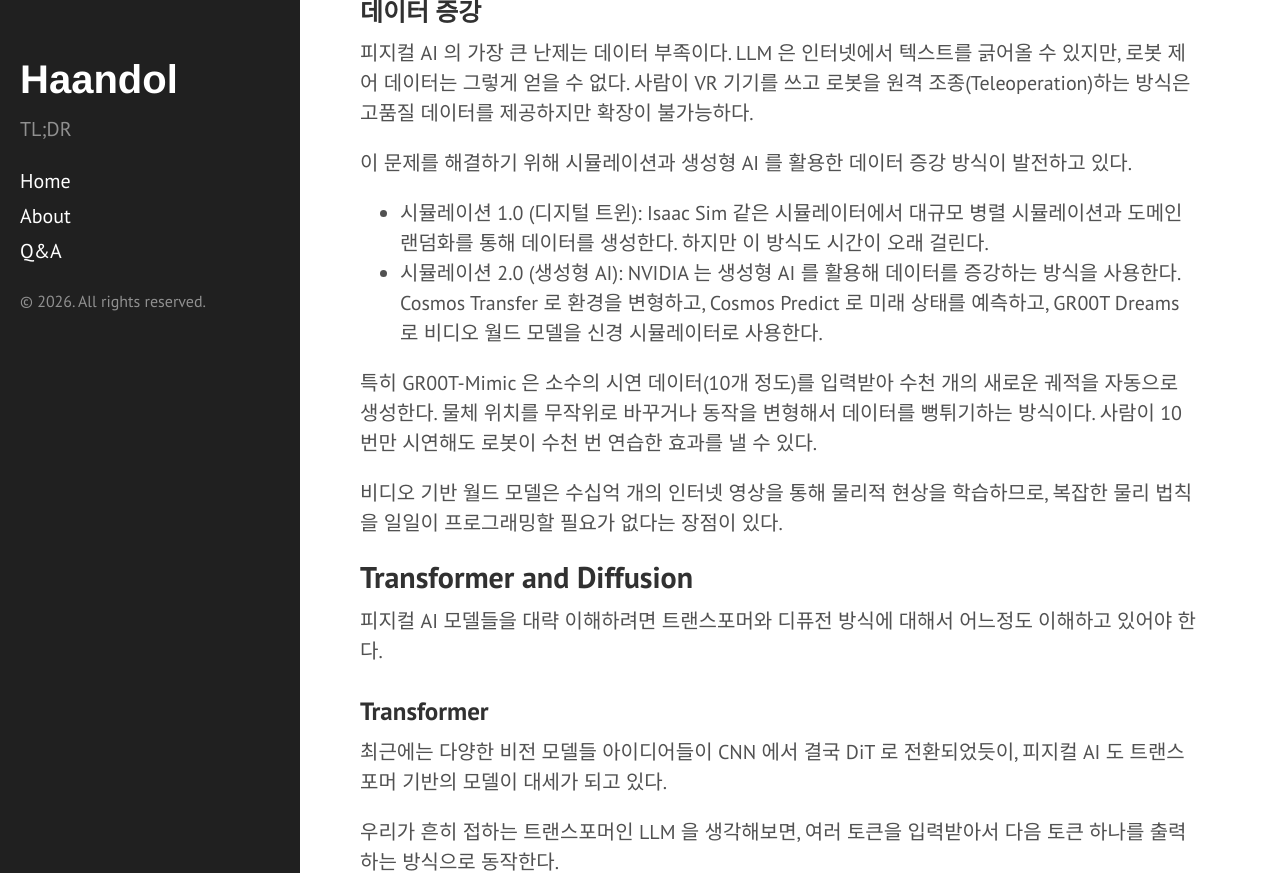
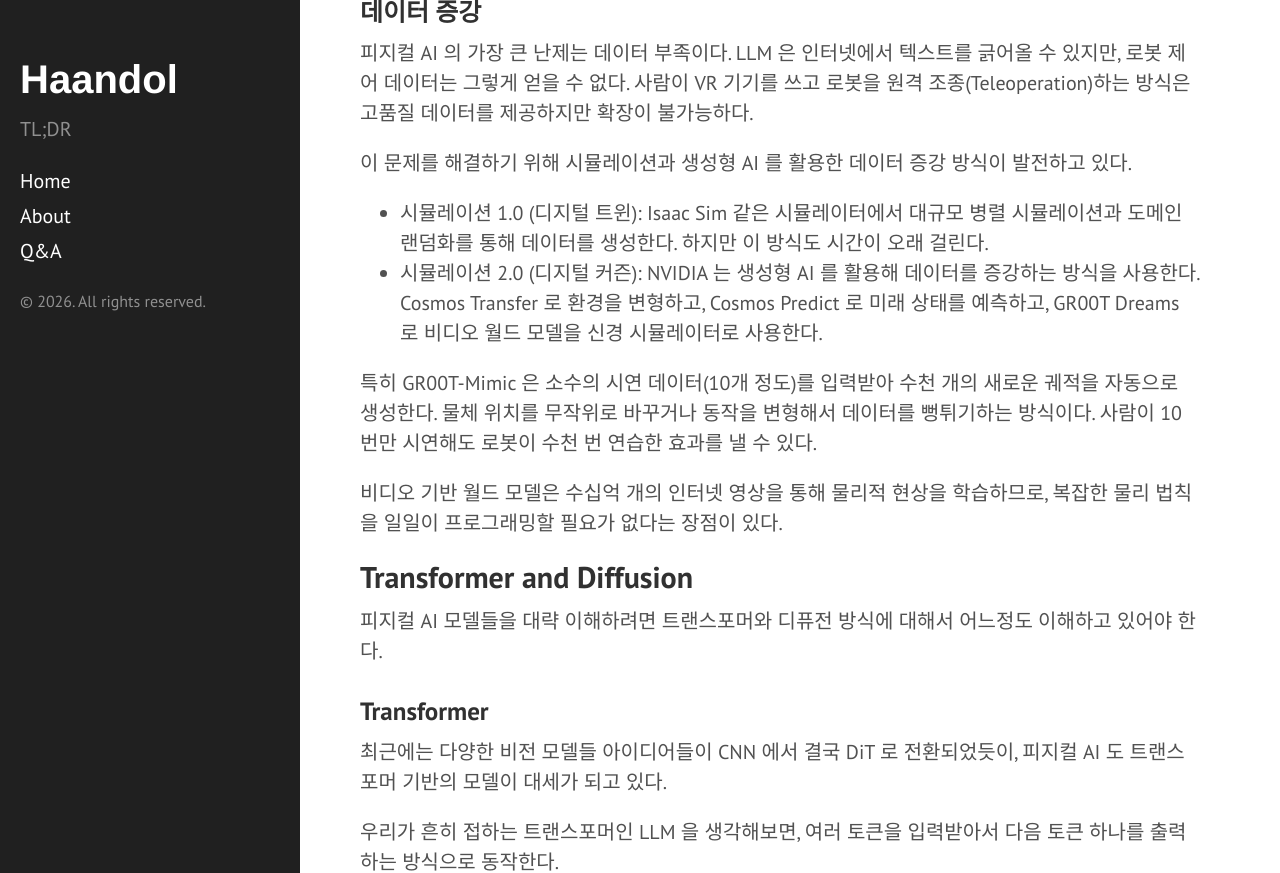
Before and after one commit to haandol/haandol.github.com, a Jekyll site: the page built from _posts/2026-01-02-physical-ai-demystifying.md, in a window 1280 px wide and 900 px high, scrolled down 4850 px, cut to the strip 0-873 px from the top of the window. Built offline with Jekyll 4.4.1, drawn with Linux system fonts in a browser that asks for light colours; comment, search, counter and statistics services are not loaded.

Commit message:
update terminology in Physical AI article, replacing '생성형 AI' with '디지털 커즌' for accuracy and clarity in the context of data augmentation methods

```diff
--- a/_posts/2026-01-02-physical-ai-demystifying.md
+++ b/_posts/2026-01-02-physical-ai-demystifying.md
@@ -106,7 +106,7 @@ Foundation Model 방식의 핵심은 대규모 데이터로 사전학습된 모
 이 문제를 해결하기 위해 시뮬레이션과 생성형 AI 를 활용한 데이터 증강 방식이 발전하고 있다.
 
 - 시뮬레이션 1.0 (디지털 트윈): Isaac Sim 같은 시뮬레이터에서 대규모 병렬 시뮬레이션과 도메인 랜덤화를 통해 데이터를 생성한다. 하지만 이 방식도 시간이 오래 걸린다.
-- 시뮬레이션 2.0 (생성형 AI): NVIDIA 는 생성형 AI 를 활용해 데이터를 증강하는 방식을 사용한다. Cosmos Transfer 로 환경을 변형하고, Cosmos Predict 로 미래 상태를 예측하고, GR00T Dreams 로 비디오 월드 모델을 신경 시뮬레이터로 사용한다.
+- 시뮬레이션 2.0 (디지털 커즌): NVIDIA 는 생성형 AI 를 활용해 데이터를 증강하는 방식을 사용한다. Cosmos Transfer 로 환경을 변형하고, Cosmos Predict 로 미래 상태를 예측하고, GR00T Dreams 로 비디오 월드 모델을 신경 시뮬레이터로 사용한다.
 
 특히 GR00T-Mimic 은 소수의 시연 데이터(10개 정도)를 입력받아 수천 개의 새로운 궤적을 자동으로 생성한다. 물체 위치를 무작위로 바꾸거나 동작을 변형해서 데이터를 뻥튀기하는 방식이다. 사람이 10번만 시연해도 로봇이 수천 번 연습한 효과를 낼 수 있다.
 
```
